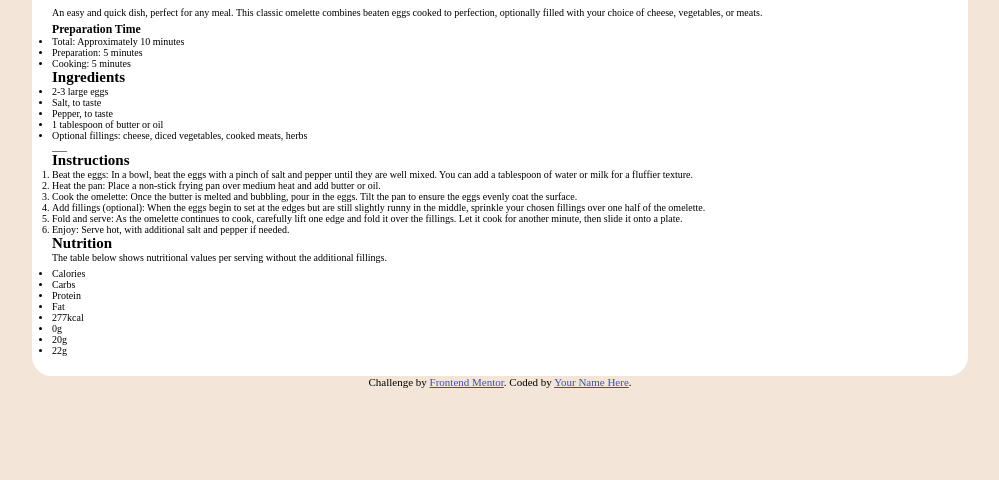
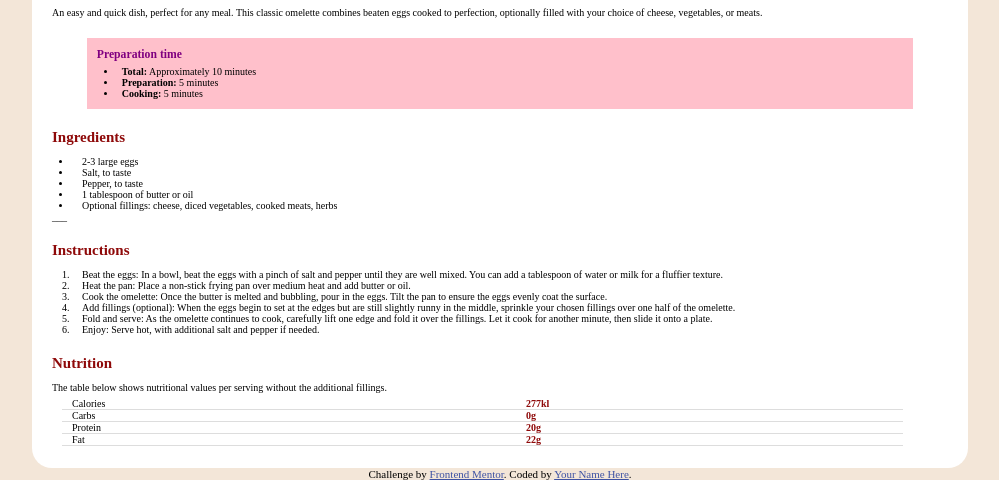
Before and after one commit to Rolens1/recipe-page-main, a plain HTML site: page page-folder/index.html in a window 1280 px wide. Shown: the part 589-1069 px from the top of the page, without its empty margins (140-1139 px from the left). Before the commit the page ends 977 px from the top, so only its background shows below. Drawn offline with Linux system fonts and the light colour scheme.

Commit message:
partially finished omelette website, everything in place

```diff
--- a/page-folder/index.html
+++ b/page-folder/index.html
@@ -46,17 +46,17 @@
         </p>
 
         <div class="recipe__prep-box">
-          <h3 class="recipe__header-prep">Preparation Time</h3>
-          <ul>
-            <li>Total: Approximately 10 minutes</li>
-            <li>Preparation: 5 minutes</li>
-            <li>Cooking: 5 minutes</li>
+          <h3 class="recipe__header-prep">Preparation time</h3>
+          <ul class="recipe__prep-list">
+            <li><span>Total:</span> Approximately 10 minutes</li>
+            <li><span>Preparation:</span> 5 minutes</li>
+            <li><span>Cooking:</span> 5 minutes</li>
           </ul>
         </div>
 
         <h2 class="recipe__header-sub">Ingredients</h2>
 
-        <ul>
+        <ul class="recipe__prep-list list">
           <li>2-3 large eggs</li>
           <li>Salt, to taste</li>
           <li>Pepper, to taste</li>
@@ -72,7 +72,7 @@
         </div>
 
         <h2 class="recipe__header-sub">Instructions</h2>
-        <ol class="recipe__list-ordered">
+        <ol class="recipe__list-ordered list">
           <li>
             Beat the eggs: In a bowl, beat the eggs with a pinch of salt and
             pepper until they are well mixed. You can add a tablespoon of water
@@ -105,24 +105,24 @@
           additional fillings.
         </p>
 
-        <div class="grid">
-          <div class="grid__row-1-of-2">
-            <ul>
-              <li>Calories</li>
-              <li>Carbs</li>
-              <li>Protein</li>
-              <li>Fat</li>
-            </ul>
-          </div>
-          <div class="grid__row-1-of-2">
-            <ul>
-              <li>277kcal</li>
-              <li>0g</li>
-              <li>20g</li>
-              <li>22g</li>
-            </ul>
-          </div>
-        </div>
+        <table class="recipe__table">
+          <tr class="recipe__table-content">
+            <td class="recipe__table-main">Calories</th>
+            <td class="recipe__table-sub">277kl</th>
+          </tr>
+          <tr class="recipe__table-content">
+            <td class="recipe__table-main">Carbs</th>
+            <td class="recipe__table-sub">0g</th>
+          </tr>
+          <tr class="recipe__table-content">
+            <td class="recipe__table-main">Protein</th>
+            <td class="recipe__table-sub">20g</th>
+          </tr>
+          <tr class="recipe__table-content">
+            <td class="recipe__table-main">Fat</th>
+            <td class="recipe__table-sub">22g</th>
+          </tr>
+        </table>
       </div>
     </main>
 
--- a/page-folder/style.css
+++ b/page-folder/style.css
@@ -37,3 +37,76 @@ body {
 .recipe__text {
   margin-bottom: 0.5rem;
 }
+
+.recipe__prep-box {
+  justify-content: center;
+  width: 90%;
+  background-color: pink;
+  margin: 0 auto;
+  margin-top: 2rem;
+  padding: 1rem;
+}
+
+.recipe__header-prep {
+  margin-bottom: 0.5rem;
+  color: purple;
+}
+
+.recipe__prep-list {
+  margin-left: 2rem;
+}
+
+.recipe__prep-list li span {
+  font-weight: 800;
+  padding-left: 0.5rem;
+}
+
+.recipe__header-sub {
+  margin-top: 2rem;
+  margin-bottom: 1rem;
+  color: rgb(142, 9, 9);
+}
+
+.list li {
+  padding-left: 1rem;
+}
+
+.recipe__list-ordered {
+  margin-left: 2rem;
+}
+
+.recipe__table {
+  padding-left: 1rem;
+  /* border-bottom: 1px solid; */
+  /* background-color: yellow; */
+  display: inline-block;
+  font-weight: 100;
+}
+
+.recipe__table {
+  width: 100%;
+  text-align: left;
+}
+
+.recipe__table {
+  border-collapse: collapse;
+  width: 95%;
+  /* background-color: rgb(5, 187, 77); */
+}
+
+th,
+td {
+  border-bottom: 1px solid #ddd;
+  text-align: left;
+}
+
+td:not(:first-child) {
+  width: 100%;
+  padding-left: 50%;
+  color: rgb(142, 9, 9);
+  font-weight: 600;
+}
+
+td:first-child {
+  padding-left: 1rem;
+}
```
